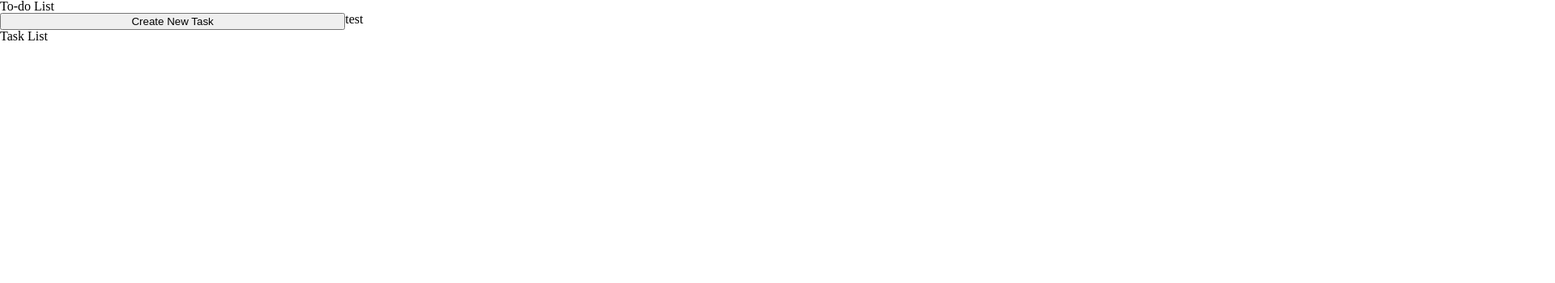
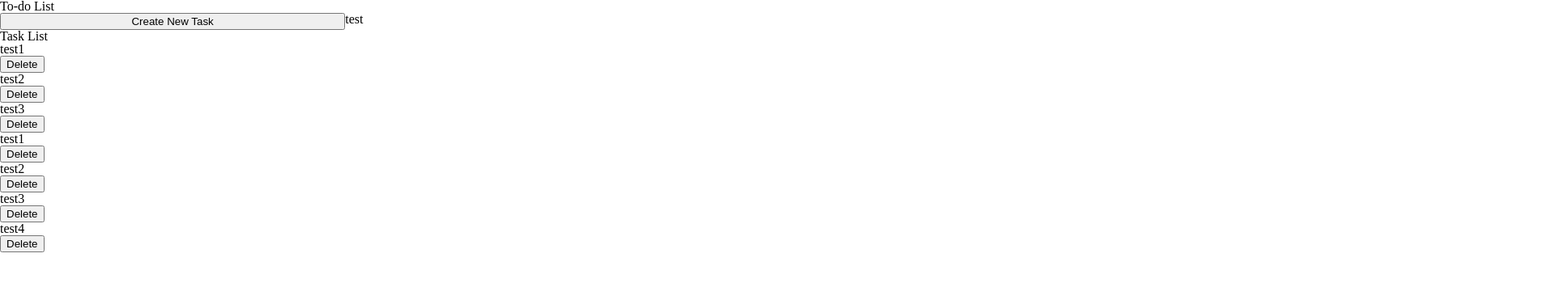
Before and after one commit to bycdiaz/todo-list, a website with bundled scripts: page dist/index.html in a window 1280 px wide. Both pictures are taken after a click on the button "Create New Task". Shown: the top 350 px of the page at 81% size, 1920 px wide, since content can reach past the window. Built offline with nearby package versions, Linux system fonts and the light colour scheme.

Commit message:
Appends task & delete button to task container.

```diff
--- a/src/index.js
+++ b/src/index.js
@@ -1,5 +1,5 @@
 import './styles/style.css';
 import './styles/reset.css';
-import { createTaskList } from './taskList.js';
+import { renderTaskList } from './taskList.js';
 
-createTaskList();
+renderTaskList();
--- a/src/styles/style.css
+++ b/src/styles/style.css
@@ -1,6 +1,6 @@
 .container {
   display: grid;
-  grid-template-columns: 33.3% 66.7% 66.7%;
+  grid-template-columns: 33.3% 33.3% 33.3%;
   grid-template-areas:
   "header header header"
   "new-task details details"
--- a/src/taskList.js
+++ b/src/taskList.js
@@ -1,22 +1,48 @@
 const taskContainer = document.querySelector('.task-list');
 
 const taskList = () => {
-  const tasks = [1, 2, 3];
-
-  // const addTask = (task) => {
-  //   return taskList.tasks.push(task);
-  // };
+  const tasks = ['test1', 'test2', 'test3'];
 
   const getTasks = () => tasks;
 
-  return { getTasks };
+  const addTask = (newTask) => {
+    tasks.push(newTask);
+  };
+
+  const updateListView = () => {
+    tasks.forEach((task) => {
+      const taskDiv = document.createElement('div');
+      taskDiv.className = 'task';
+      taskContainer.appendChild(taskDiv);
+
+      const taskName = document.createElement('p');
+      taskName.innerText = `${task}`;
+      taskDiv.appendChild(taskName);
+
+      const taskCheckBox = document.createElement('button');
+      taskCheckBox.type = 'button';
+      taskCheckBox.innerText = 'Delete';
+      taskDiv.appendChild(taskCheckBox);
+    });
+  };
+
+  return {
+    getTasks,
+    addTask,
+    updateListView,
+  };
 };
 
-const createTaskList = () => {
-  const createTask = document.querySelector('.new-task');
-  createTask.addEventListener('click', () => {
-    console.log(taskList.getTasks());
+const myTaskList = taskList();
+
+const renderTaskList = () => {
+  const newTask = document.querySelector('.new-task');
+  myTaskList.updateListView();
+
+  newTask.addEventListener('click', () => {
+    myTaskList.addTask('test4');
+    myTaskList.updateListView();
   });
 };
 
-export { createTaskList };
+export { renderTaskList };
```
Also changed, not shown: dist/main.js.
